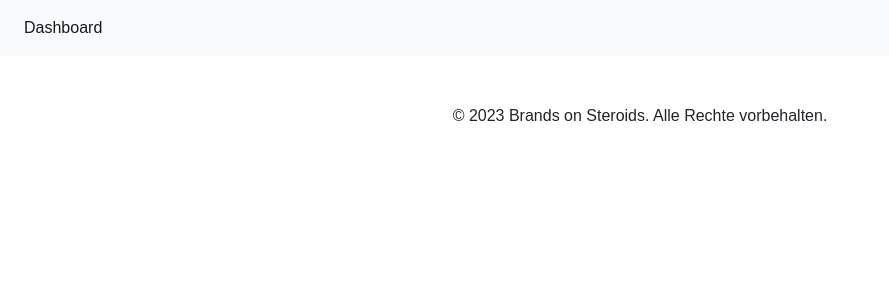
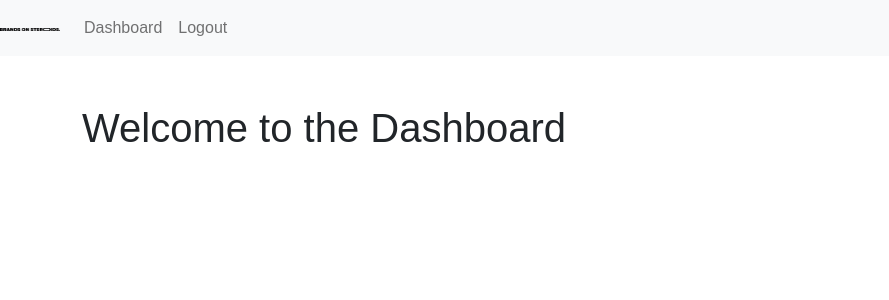
Before and after one commit to BBxx99/brands_on_steroids, a Django app: page /dashboard/ in a window 1280 px wide. Shown: the top 300 px of the page, without its empty margins (0-889 px from the left). Run offline with Django 4.2, Linux system fonts and the light colour scheme; the visitor is signed in with stand-in values (Sample User, id 1); some libraries are stand-ins or nearby versions.

Commit message:
bootstrap update

```diff
--- a/static/css/styles.css
+++ b/static/css/styles.css
@@ -1,23 +1,17 @@
-/* styles.css */
-
+/* Allgemeine Stildefinitionen */
 body {
     font-family: 'Arial', sans-serif;
-    background-color: #fff;
 }
 
-.login-container {
-
-    max-width: 400px;
-    margin: 5rem auto;
-    padding: 2rem;
-    background-color: #fff;
-    border-radius: 5px;
-    box-shadow: 0px 0px 15px rgba(0, 0, 0, 0.1);
-}
-.login-input {
-    margin-top: 1rem; /* Abstand von 1rem über den Eingabefeldern */
+/* Navbar Logo Anpassungen */
+.nav-logo img {
+    width: 60px; /* Maximale Breite für das Logo */
 }
 
+/* Login Formular Stil */
+.login-input {
+    margin-top: 3rem;
+}
 .login-btn {
     margin-top: 3rem;
 }
--- a/templates/dashboard.html
+++ b/templates/dashboard.html
@@ -1,40 +1,44 @@
 {% load static %}
 
 <!DOCTYPE html>
-<html lang="de">
+<html lang="en">
 <head>
     <meta charset="UTF-8">
+    <meta http-equiv="X-UA-Compatible" content="IE=edge">
     <meta name="viewport" content="width=device-width, initial-scale=1.0">
-    <title>Dashboard</title>
-    <link rel="stylesheet" href="https://stackpath.bootstrapcdn.com/bootstrap/4.5.2/css/bootstrap.min.css">
+    <title>Brands on Steroids Dashboard</title>
+    <!-- Lokale Bootstrap CSS Datei einbinden -->
+    <link rel="stylesheet" href="{% static 'bootstrap/css/bootstrap.min.css' %}">
     <link rel="stylesheet" href="{% static 'css/styles.css' %}">
 </head>
 <body>
 
-<!-- Top-Navigation -->
+    <!-- Navbar -->
     <nav class="navbar navbar-expand-lg navbar-light bg-light">
-    <button class="navbar-toggler" type="button" data-toggle="collapse" data-target="#navbarNav" aria-controls="navbarNav" aria-expanded="false" aria-label="Toggle navigation">
-        <span class="navbar-toggler-icon"></span>
-    </button>
+        <!-- Logo -->
+        <a class="navbar-brand nav-logo" href="/dashboard/">
+            <img src="{% static 'images/BOS_logo_web_1c.png' %}" alt="Logo">
+        </a>
+        <!-- Navbar-Elemente -->
         <div class="collapse navbar-collapse" id="navbarNav">
-        <ul class="navbar-nav">
+            <ul class="navbar-nav ml-auto">
                 <li class="nav-item active">
                     <a class="nav-link" href="/dashboard/">Dashboard</a>
                 </li>
-            <!-- Weitere Nav-Items können hier hinzugefügt werden -->
+                <li class="nav-item">
+                    <a class="nav-link" href="/logout/">Logout</a>
+                </li>
             </ul>
         </div>
     </nav>
 
-<!-- Content-Bereich -->
+    <!-- Hauptinhalt des Dashboards -->
     <div class="container mt-5">
-    <!-- Hier können Sie den Hauptinhalt Ihrer Dashboard-Seite hinzufügen -->
+        <h1>Welcome to the Dashboard</h1>
+        <!-- Hier können Sie zusätzliche Inhalte für Ihr Dashboard hinzufügen -->
     </div>
 
-<!-- Footer -->
-<footer class="mt-5 text-center">
-    © 2023 Brands on Steroids. Alle Rechte vorbehalten.
-</footer>
-
+    <!-- Lokale Bootstrap JS Datei und Popper.js einbinden -->
+    <script src="{% static 'bootstrap/js/bootstrap.bundle.min.js' %}"></script>
 </body>
 </html>
--- a/templates/registration/login.html
+++ b/templates/registration/login.html
@@ -14,8 +14,8 @@
 <body>
 
     <!-- Login Formular -->
-    <div class="container mt-5">
-        <div class="row justify-content-center">
+<div class="container d-flex align-items-center vh-100">
+    <div class="row justify-content-center w-100">
         <div class="col-md-4">
             <div class="card">
                 <div class="card-body">
@@ -37,7 +37,6 @@
         </div>
     </div>
 </div>
-
     <!-- Lokale Bootstrap JS Datei und Popper.js einbinden -->
     <script src="{% static 'bootstrap/js/bootstrap.bundle.min.js' %}"></script>
 </body>
```
Lines whose indentation alone changed are shown as unchanged.
